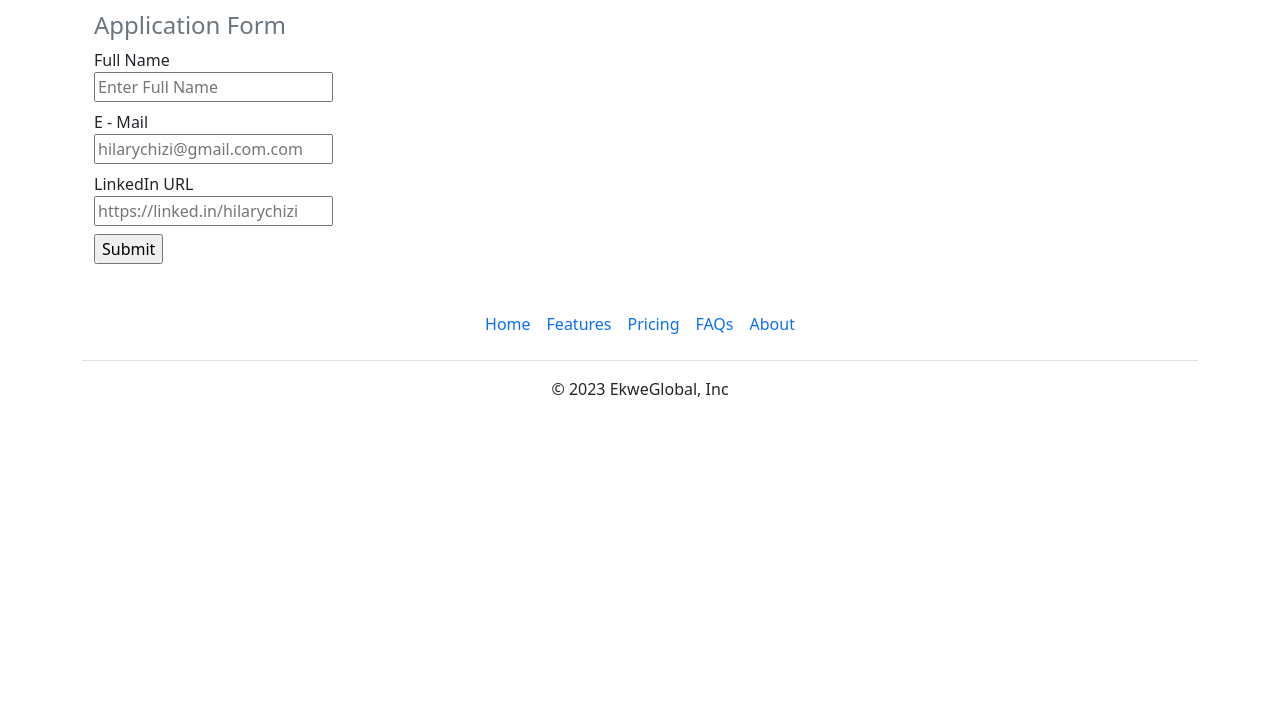
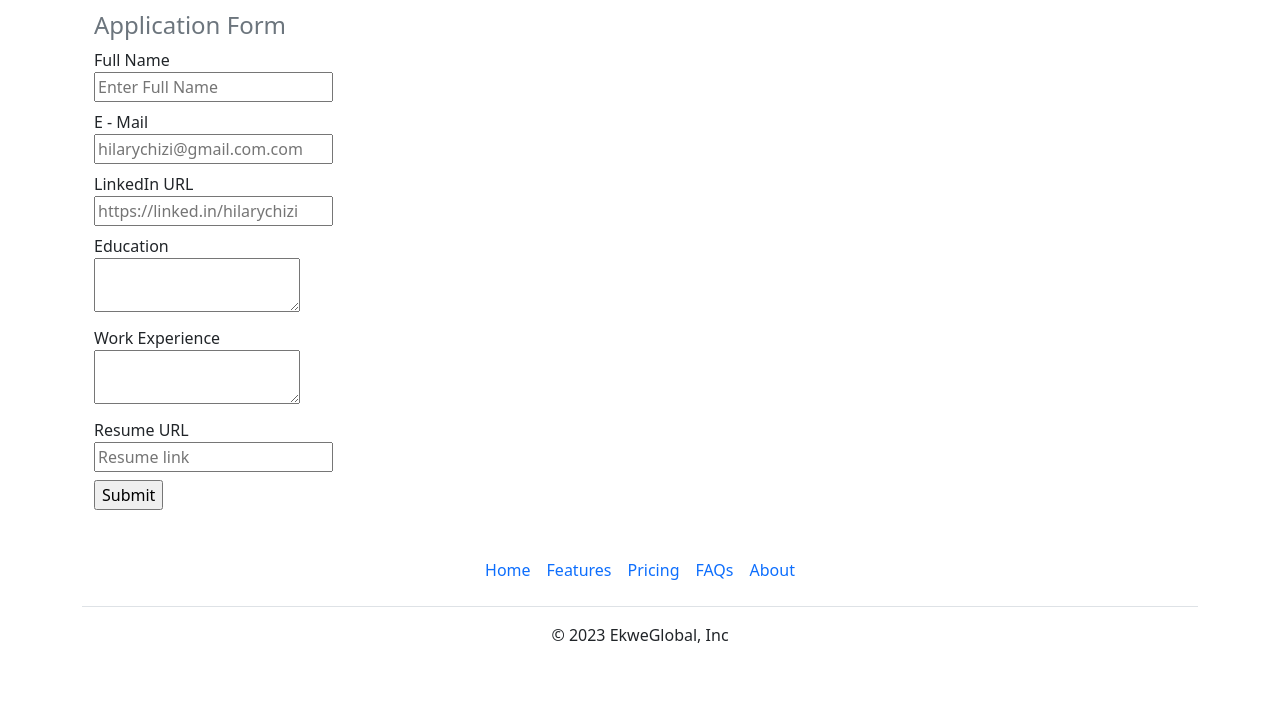
Before and after one commit to Hilarychizi/JovianCareers, a Flask app: template templates/jobpage.html in a window 1280 px wide. Shown: the part 605-1308 px from the top of the page. Before the commit the page ends 1002 px from the top, so only its background shows below. Run offline with Flask 3, Linux system fonts and the light colour scheme; the template is opened without the code that fills it, so the values that code supplies are empty; some libraries are stand-ins or nearby versions.

Commit message:
added application_submitted.html

```diff
--- a/app.py
+++ b/app.py
@@ -1,4 +1,4 @@
-from flask import Flask, jsonify, render_template, url_for
+from flask import Flask, jsonify, render_template, url_for, request
 from database import load_jobs_from_db, load_job_from_db
 
 app=Flask(__name__)
@@ -20,6 +20,11 @@ def show_job(id):
         return "Not found", 404
 
     return render_template('jobpage.html',job=job)
+@app.route("/job/<id>/apply", methods=['post'])
+def apply_to_job(id):
+    data=request.form
+    return jsonify(data)
+
 
 if __name__== "__main__":
     app.run(debug=True)
--- a/templates/application_form.html
+++ b/templates/application_form.html
@@ -1,13 +1,31 @@
 <div class="container">
     <h4 class="text-secondary mb-2">Application Form</h4>
-    <form action="POST">
-        <label for="name">Full Name</label><br>
-        <input type="text" name="full_name" id="name" placeholder="Enter Full Name" class="mb-2"><br>
+    <form action="/job/{{job['id']}}/apply" method="post">
+        <div class="mb-2">
+            <label for="name">Full Name</label><br>
+            <input type="text" name="full_name" id="name" placeholder="Enter Full Name">
+        </div>
+        <div class="mb-2">
+            <label for="email">E - Mail</label><br>
+            <input type="text" name="email" placeholder="hilarychizi@gmail.com.com" id="email" >
+        </div>
 
-        <label for="email">E - Mail</label><br>
-        <input type="text" name="email" placeholder="hilarychizi@gmail.com.com" id="email" class="mb-2"><br>
-        <label for="linkedIn">LinkedIn URL</label><br>
-         <input type="text" name="linkedIn" placeholder="https://linked.in/hilarychizi" id="linkedIn" class="mb-2"><br>
-         <input type="submit" name="submit" id="submit">
+         <div class="mb-2">
+            <label for="linkedIn">LinkedIn URL</label><br>
+            <input type="text" name="linkedIn" placeholder="https://linked.in/hilarychizi" id="linkedIn">
+         </div>
+        <div class="mb-2">
+            <label for="education">Education</label><br>
+            <textarea name="education" id="eduction"></textarea>
+        </div>
+         <div class="mb-2">
+            <label for="work">Work Experience</label><br>
+            <textarea name="work_experience" id="work"></textarea>
+         </div>
+         <div class="mb-2">
+            <label for="resume">Resume URL</label><br>
+            <input type="text" name="resume_url" placeholder="Resume link" id="resume">
+         </div>
+        <input type="submit" id="submit">
     </form>
 </div>
```
Also changed, not shown: templates/application_submitted.html (added).
